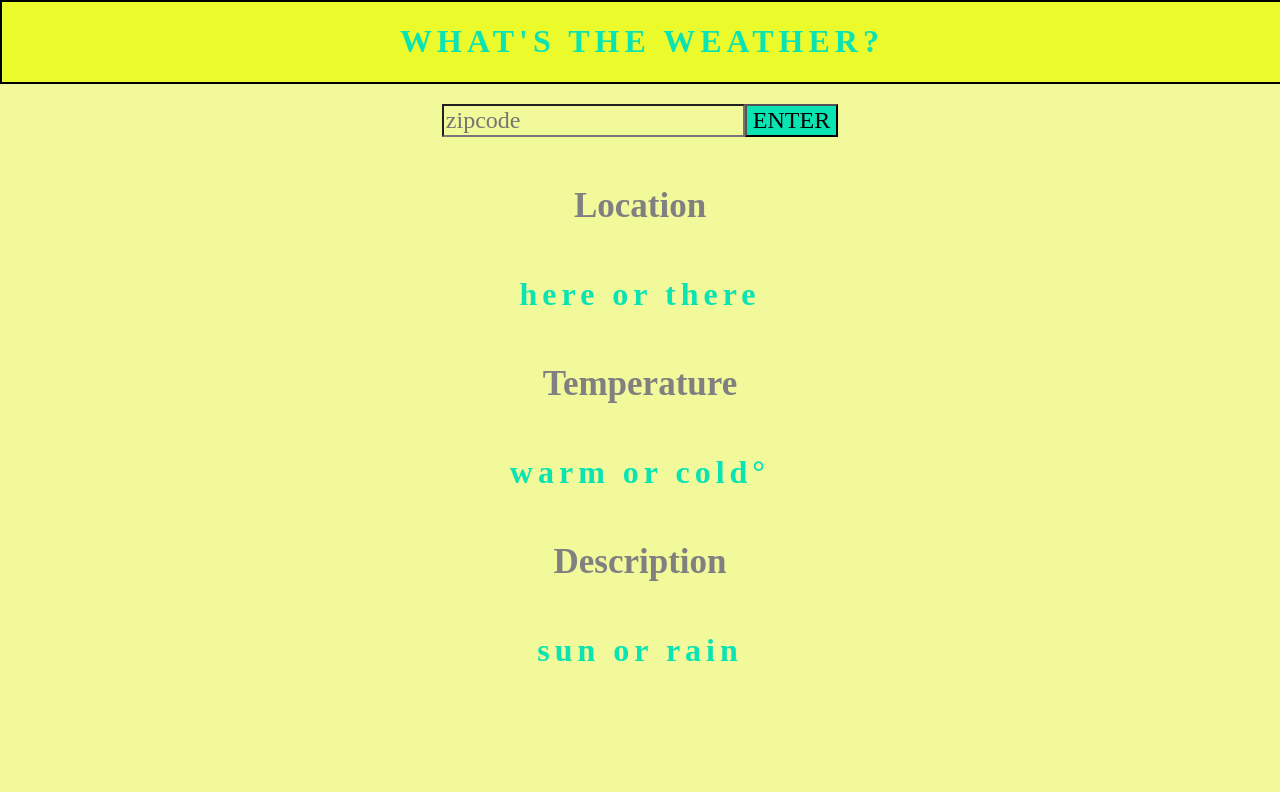
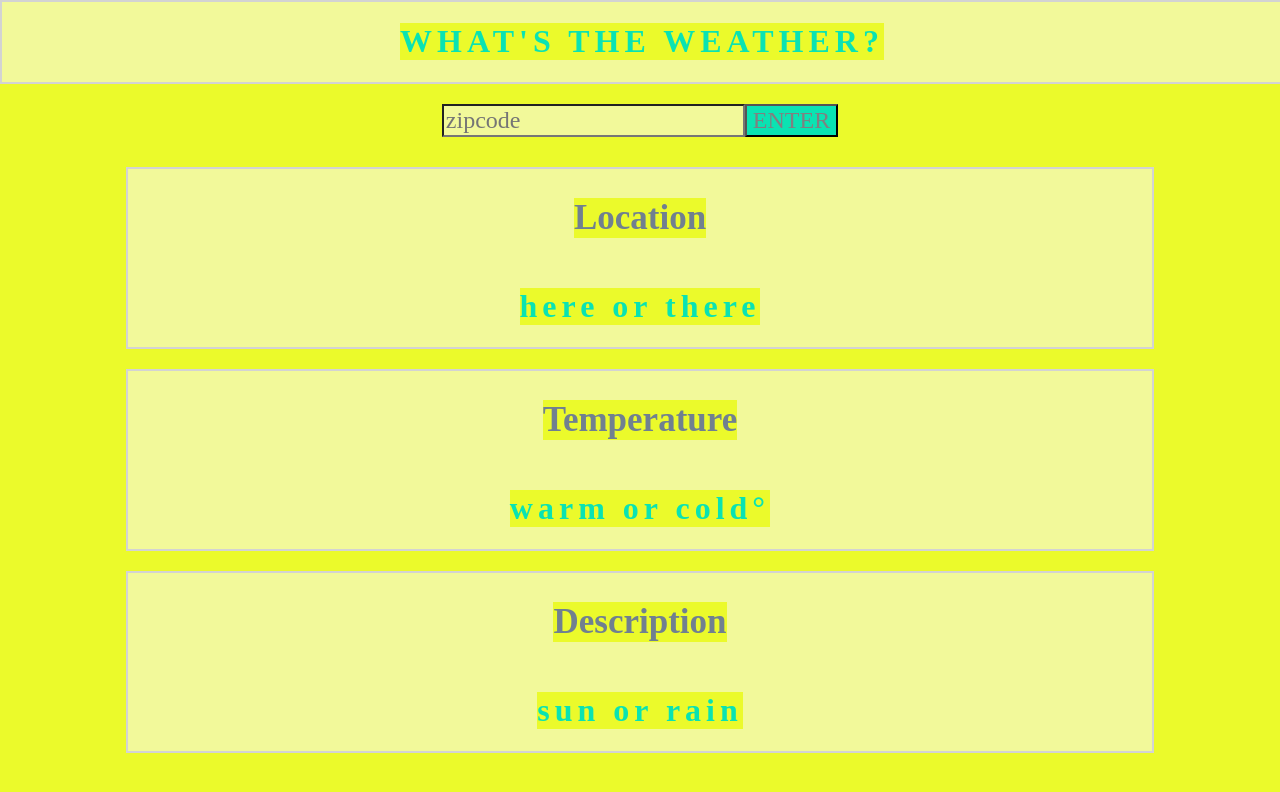
Before and after one commit to samischonefeld/weather_030319, a React (Create React App) app: page / in a window 1280 px wide. Shown: the top 792 px of the page. Built offline with nearby package versions, Linux system fonts and the light colour scheme; a web font is replaced by a local one.

Commit message:
css updated

```diff
--- a/src/App.css
+++ b/src/App.css
@@ -2,27 +2,25 @@
 
 /*Header*/
 .header{
-  border: 2px solid black;
+  border: 2px solid lightgray;
   width: 100%;
   display: flex;
   flex-direction: row;
   justify-content: center;
-  background-color: #EBFA2B;
+  background-color: #F2F99A;
 }
-.title {
-  background-color: #EBFA2B;
-}
+
 h1 {
     color: #0AE3B2;
     letter-spacing: 5px;
 }
 h2 {
   font-size: 35px;
-  color: gray;
+  color: slategray;
 }
 * {
   font-family: 'ZCOOL QingKe HuangYou', cursive;
-  background-color: #F2F99A;
+  background-color: #EBFA2B;
 }
 
 /*Navigation*/
@@ -47,11 +45,14 @@ ul {
 }
 .zipinput {
   font-size: 24px;
+  color: lightgray;
+  background-color: #F2F99A;
 }
 
 .submitbutton {
   font-size: 24px;
   background-color: #0AE3B2;
+  color: gray;
 }
 
 /*Global*/
@@ -66,3 +67,12 @@ ul {
   flex-direction: column;
   align-items: center;
 }
+.result_container{
+  border: 2px solid lightgray;
+  width: 80%;
+  margin: 10px;
+  display: flex;
+  flex-direction: column;
+  align-items: center;
+  background-color: #F2F99A;
+}
--- a/src/Results.jsx
+++ b/src/Results.jsx
@@ -6,13 +6,18 @@ class Results extends Component{
     console.log('this is props', this.props)
     return(
       <div className = 'results_container'>
-
+      <div className = "result_container">
         <h2>Location</h2>
         <h1> {this.props.location} </h1>
+      </div>
+      <div className = "result_container">
         <h2> Temperature </h2>
         <h1> {this.props.temp + '°'} </h1>
+      </div>
+      <div className = "result_container">
         <h2> Description </h2>
         <h1> {this.props.description} </h1>
+      </div>
       </div>
       )
   }
```
Lines whose indentation alone changed are shown as unchanged.
